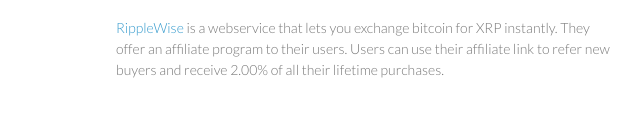
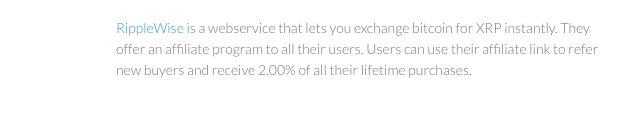
Before and after one commit to huubgitter/rippleaffiliate, a plain HTML site: page index.html in a window 1280 px wide. Shown: the part 224-340 px from the top of the page, 454-1094 px from the left. Drawn offline with nearby package versions, Linux system fonts and the light colour scheme.

Commit message:
Update index.html

```diff
--- a/index.html
+++ b/index.html
@@ -49,7 +49,7 @@
 
 <p>
 <a id="ripplewise" href="https://ripplewise.com/">RippleWise</a> is a webservice that lets you exchange bitcoin for XRP instantly. They offer an
-affiliate program to their users. Users can use their affiliate link to refer new buyers and receive 2.00% of all their lifetime purchases.
+affiliate program to all their users. Users can use their affiliate link to refer new buyers and receive 2.00% of all their lifetime purchases.
 </p>
 
 <br>
```
